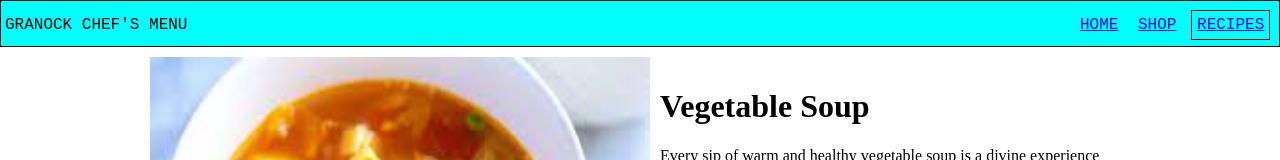
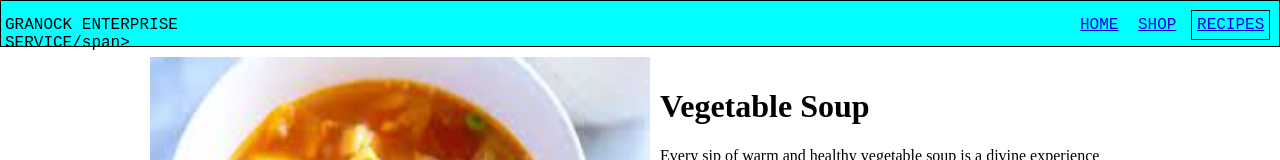
Before and after one commit to jecordjotse/chefs-menu-api, a plain HTML site: page index.html in a window 1280 px wide. Shown: the top 160 px of the page. Drawn offline with Linux system fonts and the light colour scheme.

Commit message:
Update index.html

```diff
--- a/index.html
+++ b/index.html
@@ -72,7 +72,7 @@
 	</head>
 	<body>
 		<div class="header">
-			<div class="header-title">GRANOCK <span>CHEF'S MENU</span></div>
+			<div class="header-title">GRANOCK ENTERPRISE <span> SERVICE/span></div>
 			<div class="header-links">
 				<a href="./index.html" class="header-link">HOME</a>
 				<a href="#" class="header-link">SHOP</a>
```
